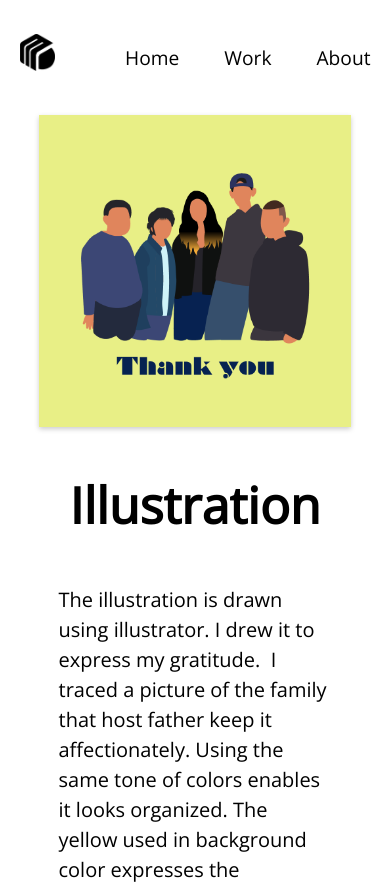
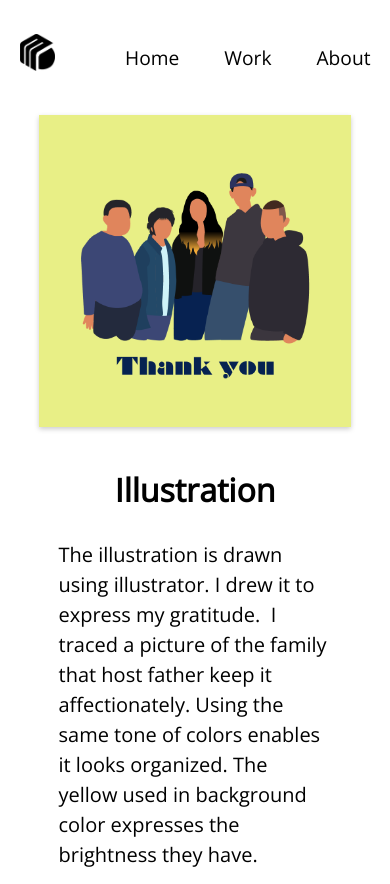
Before and after one commit to marieooq/react_portfolio, a React (Create React App) app: page /work2 in a window 390 px wide. Shown: the top 884 px of the page. Built offline with nearby package versions, Linux system fonts and the light colour scheme.

Commit message:
modified contents and work templates

```diff
--- a/src/Contents.css
+++ b/src/Contents.css
@@ -29,7 +29,7 @@
 }
 
 .contents_description h3{
-    font-size: 3.5rem;
+    font-size: 3rem;
     line-height: 1.5em;
     padding: 0;
     margin: 0;
@@ -89,7 +89,7 @@
     }
 
     .contents_description h3{
-        font-size: 1.5rem;
+        font-size: 1.3em;
         line-height: 1.3em;
     }
 
--- a/src/WorkTemplate.css
+++ b/src/WorkTemplate.css
@@ -13,7 +13,7 @@
 }
 
 .work_title{
-    font-size: 50px;
+    font-size: 3rem;
     text-align: center;
 }
 .work_detail{
@@ -55,3 +55,10 @@
     padding: 0.5em 1em;
 
 }
+
+
+@media screen and (max-width:768px){
+    .work_title{
+        font-size: 2rem;
+    }
+}
```
